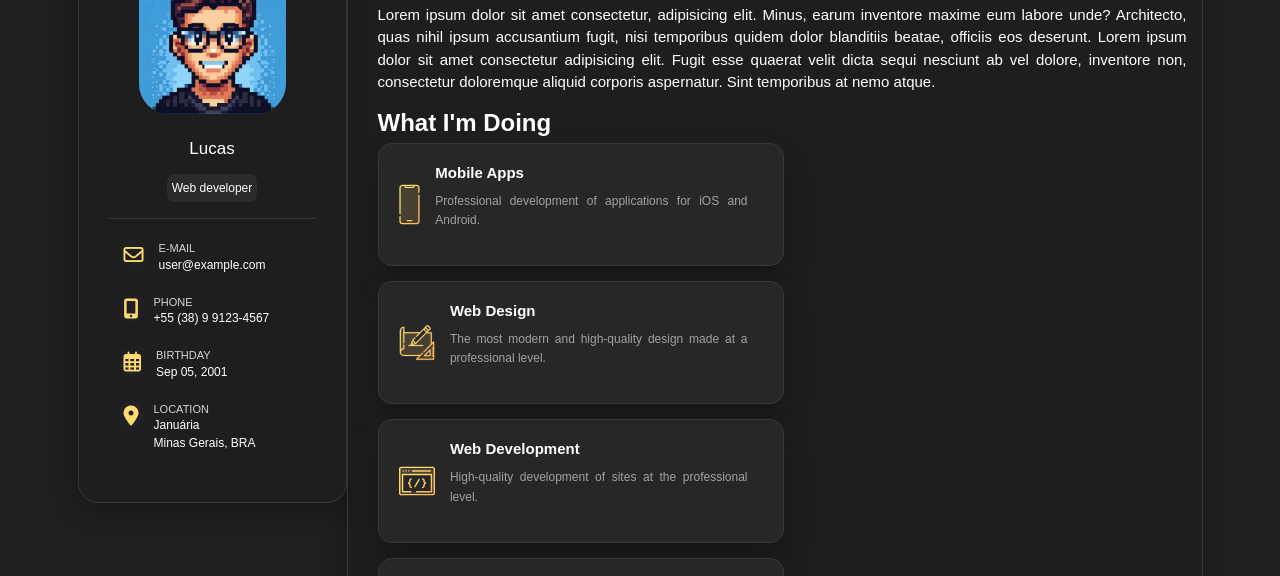
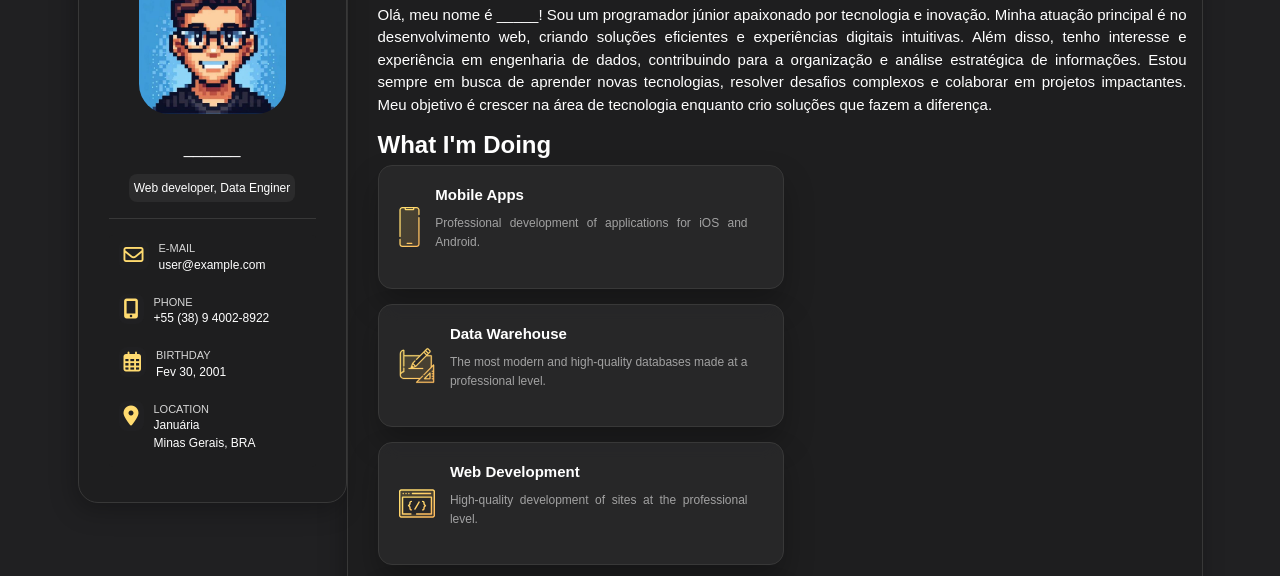
Before and after one commit to iamlucasmagalhaes/personal-portfolio, a plain HTML site: page index.html in a window 1280 px wide. Shown: the part 157-733 px from the top of the page. Drawn offline with nearby package versions, Linux system fonts and the light colour scheme.

Commit message:
fix: change for general

```diff
--- a/index.html
+++ b/index.html
@@ -21,9 +21,9 @@
             <img src="assets/127453899.jpeg" alt="" class="porfile-img">
 
             <div class="info-content">
-                <h1>Lucas</h1>
+                <h1>______</h1>
 
-                <span>Web developer</span>
+                <span>Web developer, Data Enginer</span>
             </div>
 
             <div class="sidebar-info">
@@ -44,7 +44,7 @@
                         </div>
                         <div class="contact-info">
                             <p class="email-title">Phone</p>
-                            <p class="email-example">+55 (38) 9 9123-4567</p>
+                            <p class="email-example">+55 (38) 9 4002-8922</p>
                         </div>
                     </li>
                     <li class="list-group-item">
@@ -53,7 +53,7 @@
                         </div>
                         <div class="contact-info">
                             <p class="email-title">Birthday</p>
-                            <p class="email-example">Sep 05, 2001</p>
+                            <p class="email-example">Fev 30, 2001</p>
                         </div>
                     </li>
                     <li class="list-group-item">
@@ -95,9 +95,9 @@
                     <span>testetestetestetesteteste</span>
                 </header>
                 <p>
-                    Lorem ipsum dolor sit amet consectetur, adipisicing elit. Minus, earum inventore maxime eum labore unde? Architecto, quas nihil ipsum accusantium fugit, nisi temporibus quidem dolor blanditiis beatae, officiis eos deserunt.
+                    Olá, meu nome é _____! Sou um programador júnior apaixonado por tecnologia e inovação. Minha atuação principal é no desenvolvimento web, criando soluções eficientes e experiências digitais intuitivas. Além disso, tenho interesse e experiência em engenharia de dados, contribuindo para a organização e análise estratégica de informações.
+                    Estou sempre em busca de aprender novas tecnologias, resolver desafios complexos e colaborar em projetos impactantes. Meu objetivo é crescer na área de tecnologia enquanto crio soluções que fazem a diferença.
 
-                    Lorem ipsum dolor sit amet consectetur adipisicing elit. Fugit esse quaerat velit dicta sequi nesciunt ab vel dolore, inventore non, consectetur doloremque aliquid corporis aspernatur. Sint temporibus at nemo atque.
                 </p>
 
                 <h3>What I'm Doing</h3>
@@ -113,8 +113,8 @@
                       <div class="col">
                         <img style="width: 10%;" src="assets/icon-design.svg" alt="">
                         <div class="info-services">
-                            <h4>Web design</h4>
-                            <p>The most modern and high-quality design made at a professional level. </p>
+                            <h4>Data Warehouse</h4>
+                            <p>The most modern and high-quality databases made at a professional level. </p>
                       </div>
                       </div>
 
```
Also changed, not shown: contact.html (+4 -4 lines), portifolio.html (+5 -5 lines), resume.html (+4 -4 lines), assets/projeto1.png (added).
